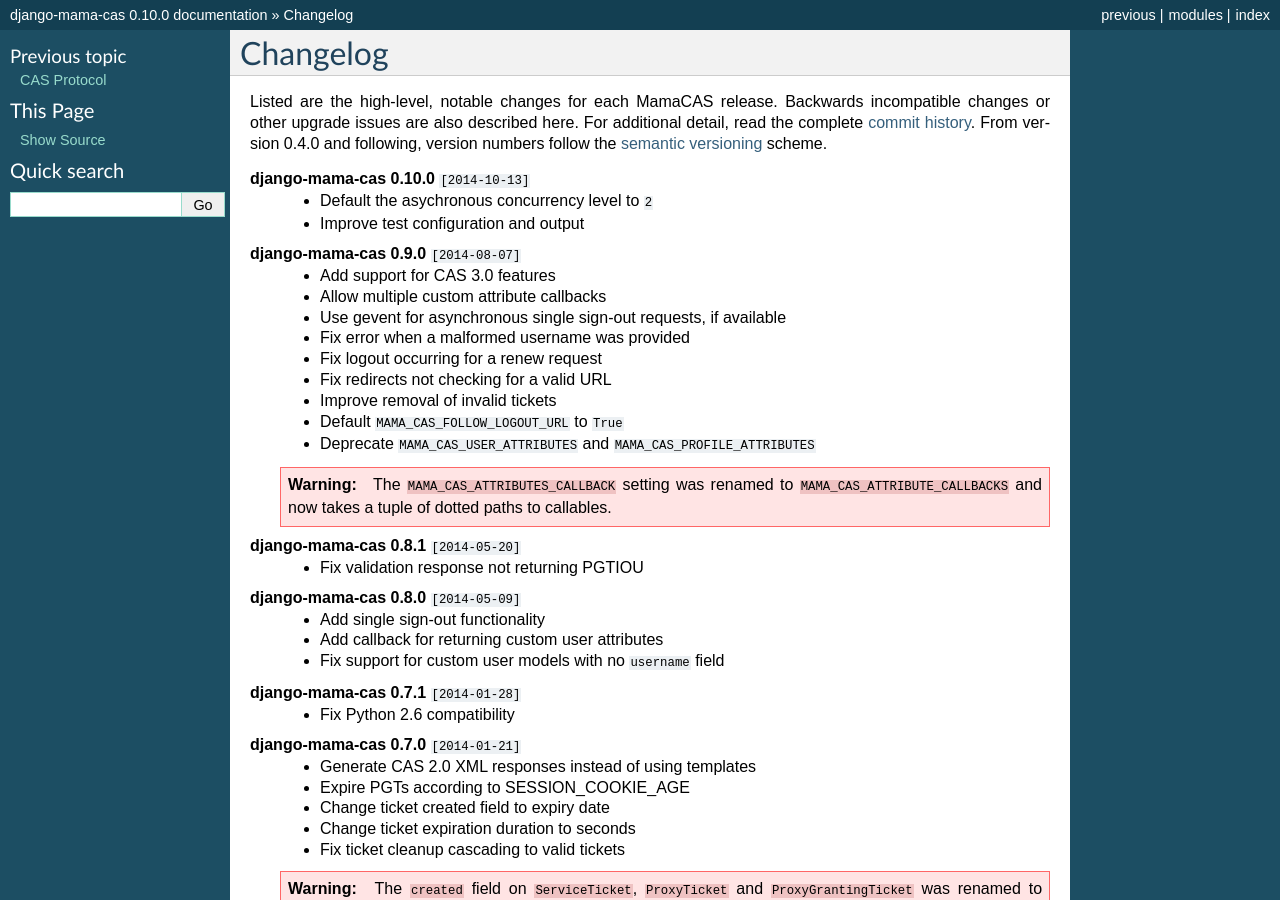
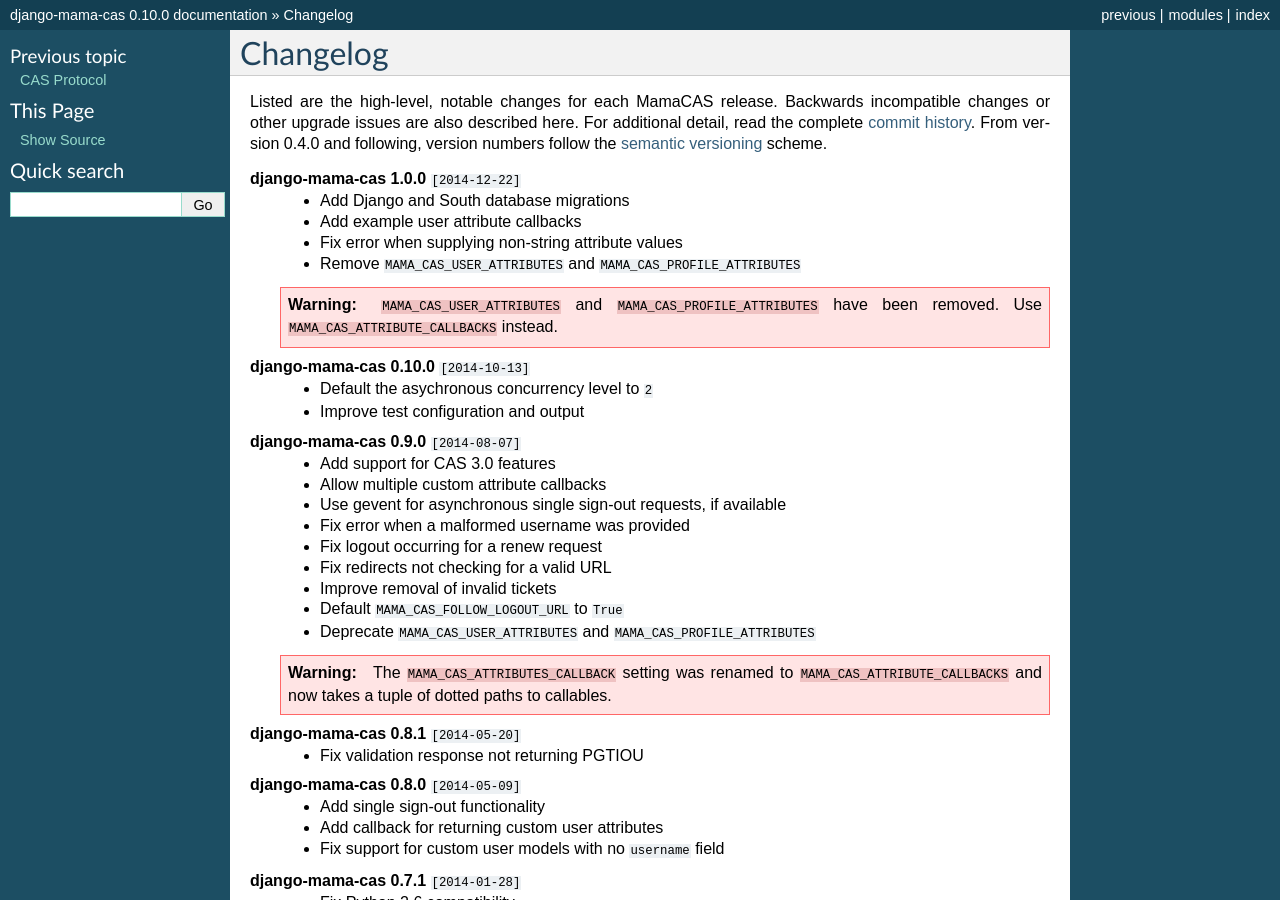
Before and after one commit to jbittel/django-mama-cas, a Sphinx documentation site: the page built from docs/changelog.rst, in a window 1280 px wide and 900 px high. Built offline with Sphinx 7.4.7, drawn with Linux system fonts in a browser that asks for light colours.

Commit message:
Update changelog

```diff
--- a/docs/changelog.rst
+++ b/docs/changelog.rst
@@ -8,6 +8,17 @@
 here. For additional detail, read the complete `commit history`_. From
 version 0.4.0 and following, version numbers follow the `semantic
 versioning`_ scheme.
+
+**django-mama-cas 1.0.0** ``[2014-12-22]``
+   * Add Django and South database migrations
+   * Add example user attribute callbacks
+   * Fix error when supplying non-string attribute values
+   * Remove ``MAMA_CAS_USER_ATTRIBUTES`` and ``MAMA_CAS_PROFILE_ATTRIBUTES``
+
+   .. warning::
+
+      ``MAMA_CAS_USER_ATTRIBUTES`` and ``MAMA_CAS_PROFILE_ATTRIBUTES``
+      have been removed. Use ``MAMA_CAS_ATTRIBUTE_CALLBACKS`` instead.
 
 **django-mama-cas 0.10.0** ``[2014-10-13]``
    * Default the asychronous concurrency level to ``2``
```
